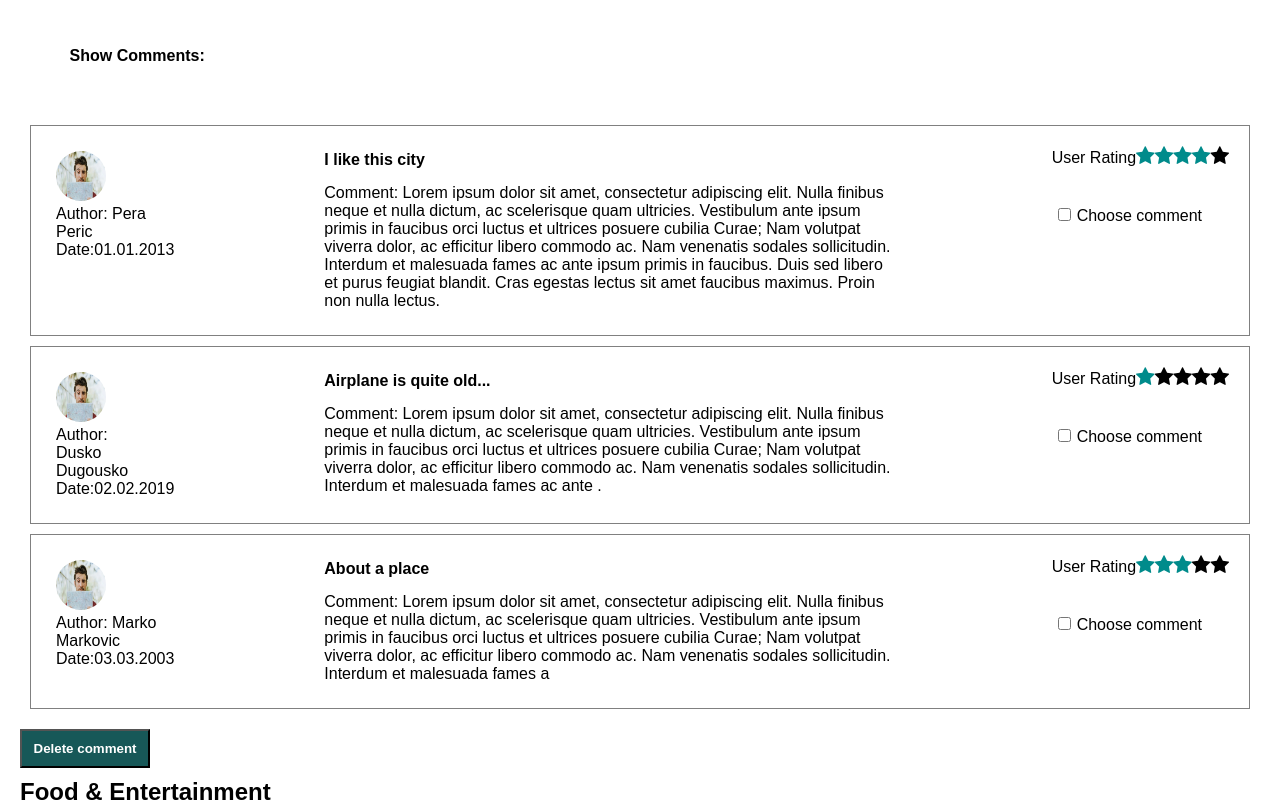
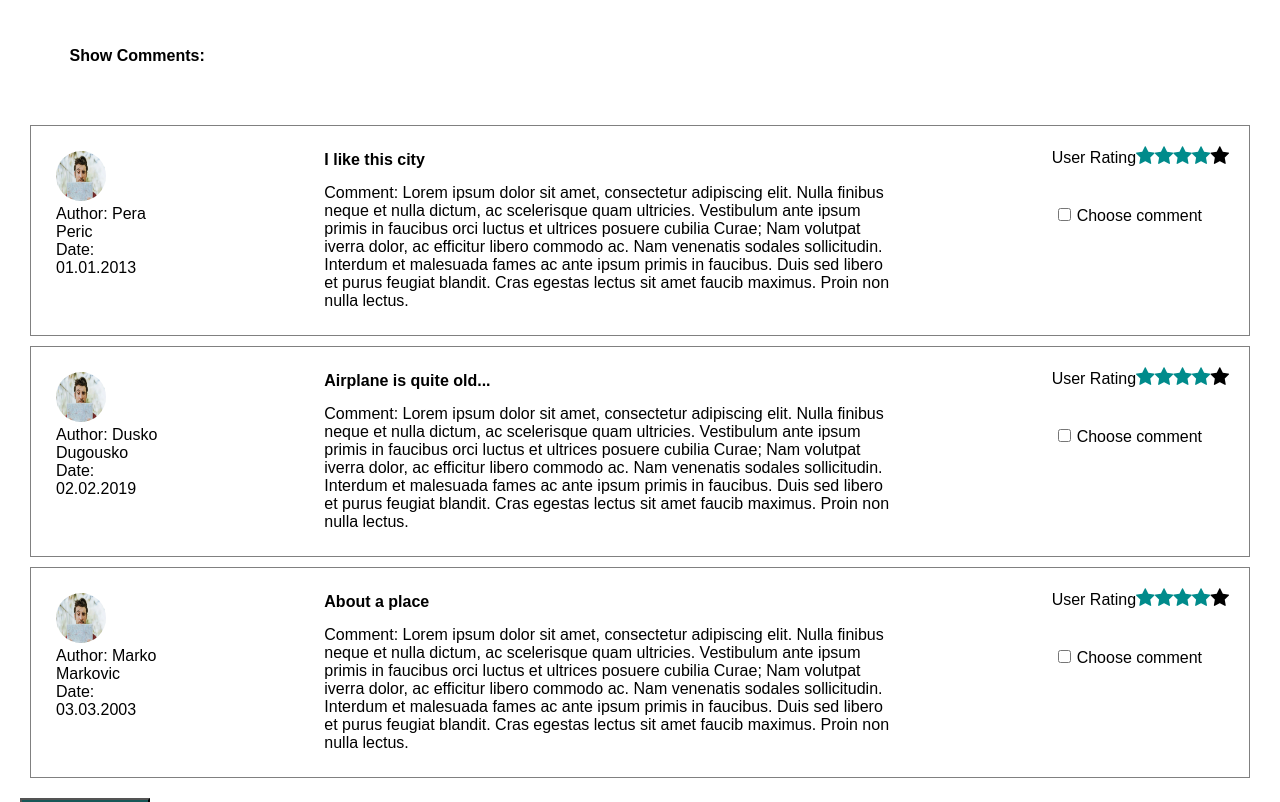
Before and after one commit to tatjama/business-travel-agency-react, a React (Create React App) app: page /life in a window 1280 px wide. Shown: the part 1660-2462 px from the top of the page. Built offline with nearby package versions, Linux system fonts and the light colour scheme.

Commit message:
Comment component created

```diff
--- /dev/null
+++ b/src/components/Comment.js
@@ -0,0 +1,33 @@
+import React from 'react';
+
+const Comment = (props) =>{
+    return(
+        <div className="comment" id= {props.id}>
+        <div className="user">
+            <img className="avatar" src = {props.source} alt= {props.userName}/>
+            <p>Author: {props.userName}</p>
+            <p>Date: {props.date}</p>
+        </div>
+        <div className="text-comment">
+            <h2> {props.commentTitle}</h2>
+            <p>Comment: {props.commentText}
+            </p>
+        </div>
+        <div className="range">
+            <div>
+                <span className="heading">User Rating</span>
+                <span className="fa fa-star checked"></span>
+                <span className="fa fa-star checked"></span>
+                <span className="fa fa-star checked"></span>
+                <span className="fa fa-star checked"></span>
+                <span className="fa fa-star"></span>
+            </div>
+            <br/><br/>
+            <input type="checkbox"/>
+            <span>Choose comment</span>
+        </div>
+    </div>
+    )
+}
+
+export default Comment;
--- a/src/index.css
+++ b/src/index.css
@@ -53,12 +53,14 @@ html {
            .sign-form{
                text-align: center;
                position: fixed;
+
            }
            #sign-in-form {
                width: 250px;
                height: 260px;
                left: 40%;
                top: 30%;
+
            }
            .sign-form fieldset {
                border: 0px solid gray;
@@ -100,7 +102,7 @@ html {
                width: 550px;
                height: 520px;
                left: 30%;
-               top: 10%;
+               top: 30%;
            }
            .sign-up-fieldset{
                display: flex;
--- a/src/pages/Life.js
+++ b/src/pages/Life.js
@@ -9,6 +9,7 @@ import avatar from '../images/traveler.webp';
 import SelectForm from "../components/SelectForm";
 import Figure from '../components/Figure';
 import RangeDiv from '../components//RangeDiv';
+import Comment from '../components/Comment';
 
 
 const Life = ()=>{
@@ -161,87 +162,32 @@ const Life = ()=>{
                 <div>
                     <form>
                         <h2>Show Comments:</h2>
-                        <div className="comment" id="comment1">
-                            <div className="user">
-                                <img className="avatar" src = {avatar} alt=" Pera Peric"/>
-                                <p>Author: Pera Peric</p>
-                                <p>Date:01.01.2013</p>
-                            </div>
-                            <div className="text-comment">
-                                <h2> I like this city</h2>
-                                <p>Comment: Lorem ipsum dolor sit amet, consectetur adipiscing elit. Nulla finibus neque et nulla dictum, ac scelerisque quam ultricies. Vestibulum ante ipsum primis in faucibus orci luctus et ultrices posuere cubilia Curae; Nam volutpat
-                                    viverra dolor, ac efficitur libero commodo ac. Nam venenatis sodales sollicitudin. Interdum et malesuada fames ac ante ipsum primis in faucibus. Duis sed libero et purus feugiat blandit. Cras egestas lectus sit amet faucibus
-                                    maximus. Proin non nulla lectus.
-                                </p>
-                            </div>
-                            <div className="range">
-                                <div>
-                                    <span className="heading">User Rating</span>
-                                    <span className="fa fa-star checked"></span>
-                                    <span className="fa fa-star checked"></span>
-                                    <span className="fa fa-star checked"></span>
-                                    <span className="fa fa-star checked"></span>
-                                    <span className="fa fa-star"></span>
-                                </div>
-                                <br/><br/>
-                                <input type="checkbox"/>
-                                <span>Choose comment</span>
-                            </div>
-                        </div>
-                        <div className="comment" id="comment2">
-                            <div className="user">
-                                <img className = "avatar" src = {avatar} alt="Dusko Dugousko"/>
-                                <p>Author:<br/> Dusko Dugousko</p>
-                                <p>Date:02.02.2019</p>
-                            </div>
-                            <div className="text-comment">
-                                <h2>Airplane is quite old...</h2>
-                                <p>Comment: Lorem ipsum dolor sit amet, consectetur adipiscing elit. Nulla finibus neque et nulla dictum, ac scelerisque quam ultricies. Vestibulum ante ipsum primis in faucibus orci luctus et ultrices posuere cubilia Curae; Nam volutpat
-                                    viverra dolor, ac efficitur libero commodo ac. Nam venenatis sodales sollicitudin. Interdum et malesuada fames ac ante .
-                                </p>
+                       <Comment
+                            id = "comment1"
+                            source = {avatar}
+                            userName = " Pera Peric"
+                            date = "01.01.2013"
+                            commentTitle = "I like this city"
+                            commentText = "Lorem ipsum dolor sit amet, consectetur adipiscing elit. Nulla finibus neque et nulla dictum, ac scelerisque quam ultricies. Vestibulum ante ipsum primis in faucibus orci luctus et ultrices posuere cubilia Curae; Nam volutpat iverra dolor, ac efficitur libero commodo ac. Nam venenatis sodales sollicitudin. Interdum et malesuada fames ac ante ipsum primis in faucibus. Duis sed libero et purus feugiat blandit. Cras egestas lectus sit amet faucib maximus. Proin non nulla lectus."
+                        />
+                       <Comment
+                            id = "comment2"
+                            source = {avatar}
+                            userName = " Dusko Dugousko"
+                            date = "02.02.2019"
+                            commentTitle = "Airplane is quite old..."
+                            commentText = "Lorem ipsum dolor sit amet, consectetur adipiscing elit. Nulla finibus neque et nulla dictum, ac scelerisque quam ultricies. Vestibulum ante ipsum primis in faucibus orci luctus et ultrices posuere cubilia Curae; Nam volutpat iverra dolor, ac efficitur libero commodo ac. Nam venenatis sodales sollicitudin. Interdum et malesuada fames ac ante ipsum primis in faucibus. Duis sed libero et purus feugiat blandit. Cras egestas lectus sit amet faucib maximus. Proin non nulla lectus."
+                        />
+                       <Comment
+                            id = "comment3"
+                            source = {avatar}
+                            userName = " Marko Markovic"
+                            date = "03.03.2003"
+                            commentTitle = "About a place"
+                            commentText = "Lorem ipsum dolor sit amet, consectetur adipiscing elit. Nulla finibus neque et nulla dictum, ac scelerisque quam ultricies. Vestibulum ante ipsum primis in faucibus orci luctus et ultrices posuere cubilia Curae; Nam volutpat iverra dolor, ac efficitur libero commodo ac. Nam venenatis sodales sollicitudin. Interdum et malesuada fames ac ante ipsum primis in faucibus. Duis sed libero et purus feugiat blandit. Cras egestas lectus sit amet faucib maximus. Proin non nulla lectus."
+                        />
 
-                            </div>
-                            <div className = "range">
-                                <div>
-                                    <span className="heading">User Rating</span>
-                                    <span className="fa fa-star checked"></span>
-                                    <span className="fa fa-star "></span>
-                                    <span className="fa fa-star "></span>
-                                    <span className="fa fa-star"></span>
-                                    <span className="fa fa-star"></span>
-                                </div>
-                                <br/><br/>
-                                <input type="checkbox"/>
-                                <span>Choose comment</span>
-                            </div>
-                        </div>
-                        <div className="comment" id="comment3">
-                            <div className="user">
-                                <img className = "avatar" src = {avatar} alt = "Marko Markovic"/>
-                                <p>Author: Marko Markovic</p>
-                                <p>Date:03.03.2003</p>
-                            </div>
-                            <div className="text-comment">
-                                <h2>About a place</h2>
-                                <p>Comment: Lorem ipsum dolor sit amet, consectetur adipiscing elit. Nulla finibus neque et nulla dictum, ac scelerisque quam ultricies. Vestibulum ante ipsum primis in faucibus orci luctus et ultrices posuere cubilia Curae; Nam volutpat
-                                    viverra dolor, ac efficitur libero commodo ac. Nam venenatis sodales sollicitudin. Interdum et malesuada fames a
-                                </p>
-                            </div>
-                            <div className="range">
-                                <div>
-                                    <span className="heading">User Rating</span>
-                                    <span className="fa fa-star checked"></span>
-                                    <span className="fa fa-star checked"></span>
-                                    <span className="fa fa-star checked"></span>
-                                    <span className="fa fa-star"></span>
-                                    <span className="fa fa-star"></span>
-                                </div>
-                                <br/><br/>
-                                <input type="checkbox"/>
-                                <span>Choose comment</span>
-                            </div>
-                        </div>
-                        <button>Delete comment</button>
+                        <button  >Delete comment</button>
                     </form>
                 </div>
             </div>
```
